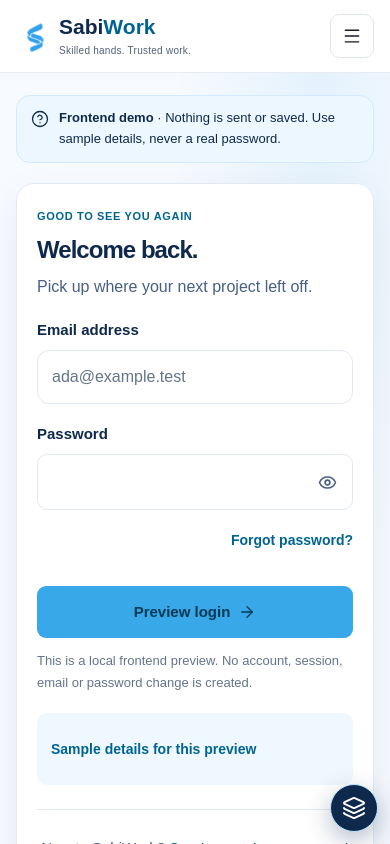
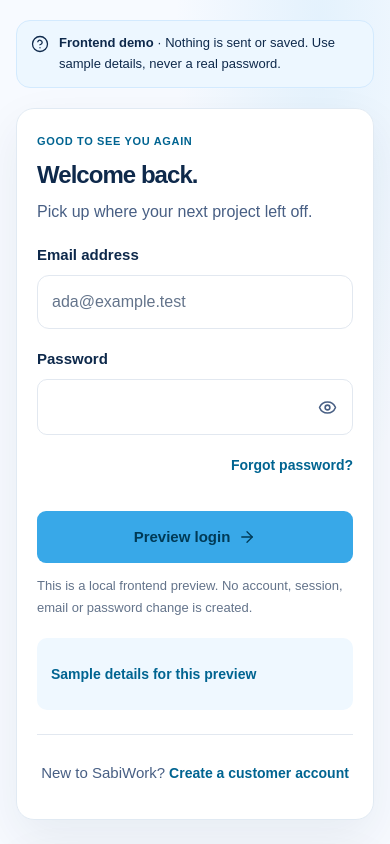
Before and after one commit to itseghosime/sabiwork, a Next.js app: page /login in a window 390 px wide. Shown: the top 844 px of the page. Built offline with nearby package versions, Linux system fonts and the light colour scheme; a web font is replaced by a local one.

Commit message:
fix(auth): use full-screen standalone account layouts

```diff
--- a/src/app/(accounts)/accounts.css
+++ b/src/app/(accounts)/accounts.css
@@ -1,9 +1,17 @@
 /* Route-scoped account styles: the approved public homepage is unchanged. */
+.account-main {
+  min-height: 100vh;
+  min-height: 100svh;
+}
 .auth-page {
+  min-height: 100vh;
+  min-height: 100svh;
+  display: grid;
+  align-items: center;
   background:
     radial-gradient(ellipse at 82% 3%, rgb(56 168 232 / 10%), transparent 32%),
     #f7faff;
-  padding: 40px 0 64px;
+  padding: clamp(24px, 4vh, 48px) 0;
 }
 .auth-grid {
   display: grid;
@@ -481,12 +489,12 @@
     max-width: none;
   }
   .auth-page {
-    padding-top: 32px;
+    padding-block: 28px;
   }
 }
 @media (max-width: 639px) {
   .auth-page {
-    padding: 22px 0 40px;
+    padding-block: 20px;
   }
   .auth-grid {
     gap: 24px;
--- a/src/app/(accounts)/layout.tsx
+++ b/src/app/(accounts)/layout.tsx
@@ -1,4 +1,3 @@
-import { PublicShell } from "@/components/public-shell";
 import { AccountDemoProvider } from "@/features/accounts/demo-context";
 import "./accounts.css";
 export default function AccountLayout({
@@ -8,7 +7,9 @@ export default function AccountLayout({
 }) {
   return (
     <AccountDemoProvider>
-      <PublicShell>{children}</PublicShell>
+      <main className="account-main" id="main-content" tabIndex={-1}>
+        {children}
+      </main>
     </AccountDemoProvider>
   );
 }
--- a/src/components/role-navigator.tsx
+++ b/src/components/role-navigator.tsx
@@ -18,6 +18,13 @@ export function RoleNavigator() {
   // Keep the demo switcher out of the way until someone asks for it.
   const [collapsed, setCollapsed] = useState(true);
 
+  const isAccountPage =
+    pathname === "/login" ||
+    pathname.startsWith("/signup/") ||
+    pathname === "/verify-email" ||
+    pathname === "/forgot-password" ||
+    pathname === "/reset-password";
+
   // Determine current active role from pathname
   const isCustomer =
     pathname.startsWith("/jobs") ||
@@ -28,6 +35,8 @@ export function RoleNavigator() {
     pathname.startsWith("/artisan") || pathname.startsWith("/training");
   const isAdmin = pathname.startsWith("/admin");
   const isPublic = !isCustomer && !isArtisan && !isAdmin;
+
+  if (isAccountPage) return null;
 
   if (collapsed) {
     return (
```
